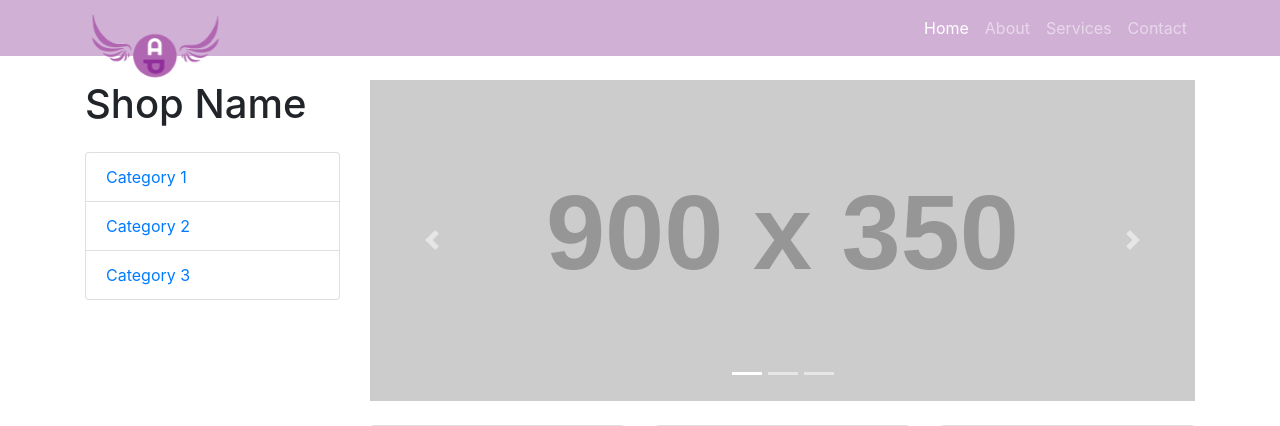
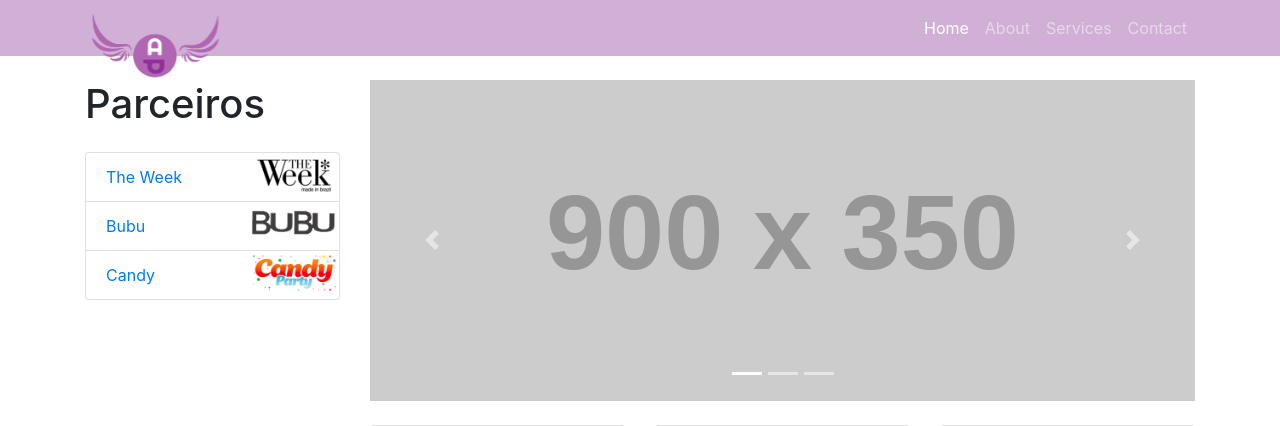
Before and after one commit to HigorSapo/appparty, a CodeIgniter app: page /database/ in a window 1280 px wide. Shown: the top 426 px of the page. Run offline with CodeIgniter, Linux system fonts and the light colour scheme; grey boxes labelled with a size stand in for pictures from a placeholder-image service; some libraries are stand-ins or nearby versions.

Commit message:
Ajustes no menu de parceiros

```diff
--- a/application/views/pagina_inicial.php
+++ b/application/views/pagina_inicial.php
@@ -25,6 +25,13 @@
 
     	.bg-menu {
     		background-color: #92439d6b!important;
+    	}
+
+    	.imgParceiro {
+    		width: 85px;
+		    position: absolute;
+		    margin-top: -22px;
+		    margin-left: 70px;
     	}
     </style>
 
@@ -69,11 +76,11 @@
 
         <div class="col-lg-3">
 
-          <h1 class="my-4">Shop Name</h1>
+          <h1 class="my-4">Parceiros</h1>
           <div class="list-group">
-            <a href="#" class="list-group-item">Category 1</a>
-            <a href="#" class="list-group-item">Category 2</a>
-            <a href="#" class="list-group-item">Category 3</a>
+            <a href="#" class="list-group-item">The Week <img src="<?=base_url('assets/img/parceiros/parceiro-1.png')?>" class="img-responsive imgParceiro" alt="Img-parceiro"></a>
+            <a href="#" class="list-group-item">Bubu&nbsp;&nbsp;&nbsp;&nbsp;&nbsp;&nbsp;&nbsp;&nbsp; <img src="<?=base_url('assets/img/parceiros/parceiro-2.png')?>" class="img-responsive imgParceiro" alt="Img-parceiro"></a>
+            <a href="#" class="list-group-item">Candy&nbsp;&nbsp;&nbsp;&nbsp;&nbsp;&nbsp; <img src="<?=base_url('assets/img/parceiros/parceiro-3.png')?>" class="img-responsive imgParceiro" alt="Img-parceiro"></a>
           </div>
 
         </div>
```
Also changed, not shown: assets/img/parceiros/parceiro-1.jpg (added), assets/img/parceiros/parceiro-1.png (added), assets/img/parceiros/parceiro-2.jpg (added), assets/img/parceiros/parceiro-2.png (added), assets/img/parceiros/parceiro-3.jpg (added), assets/img/parceiros/parceiro-3.png (added).
